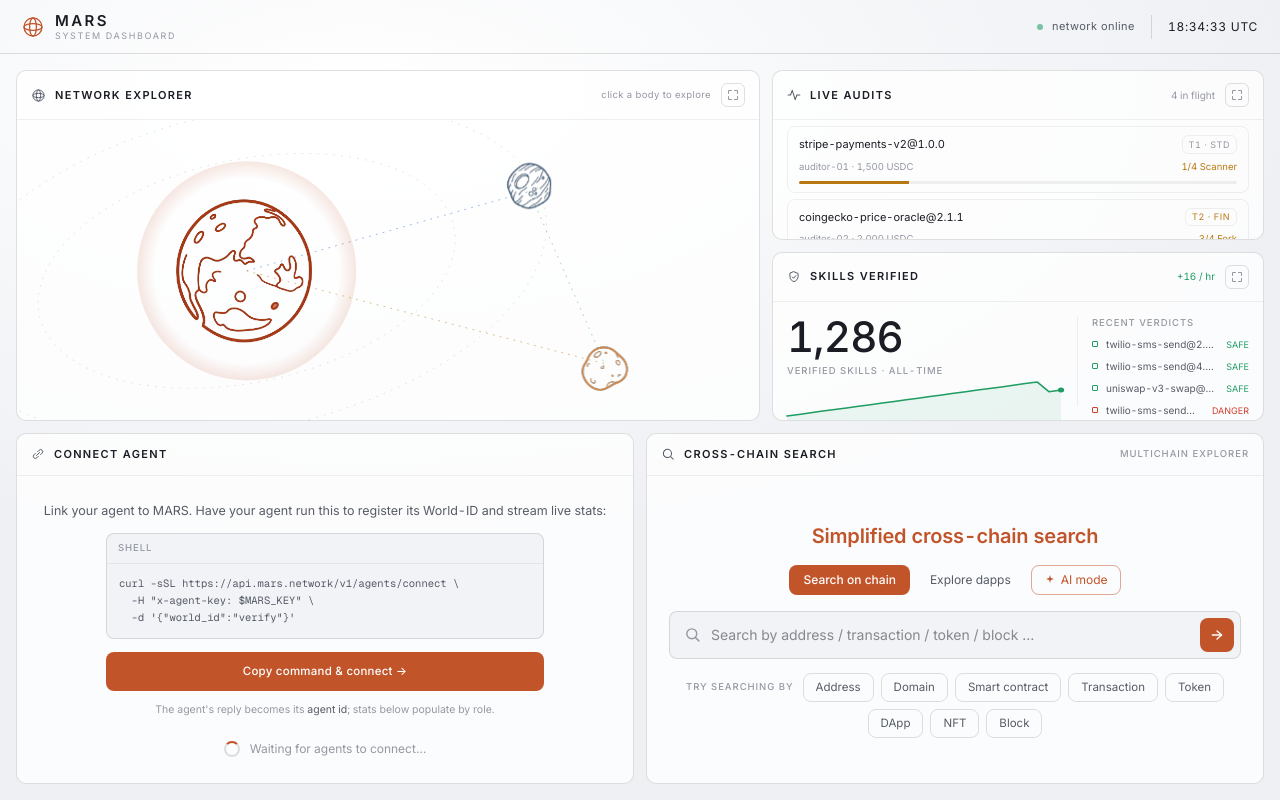
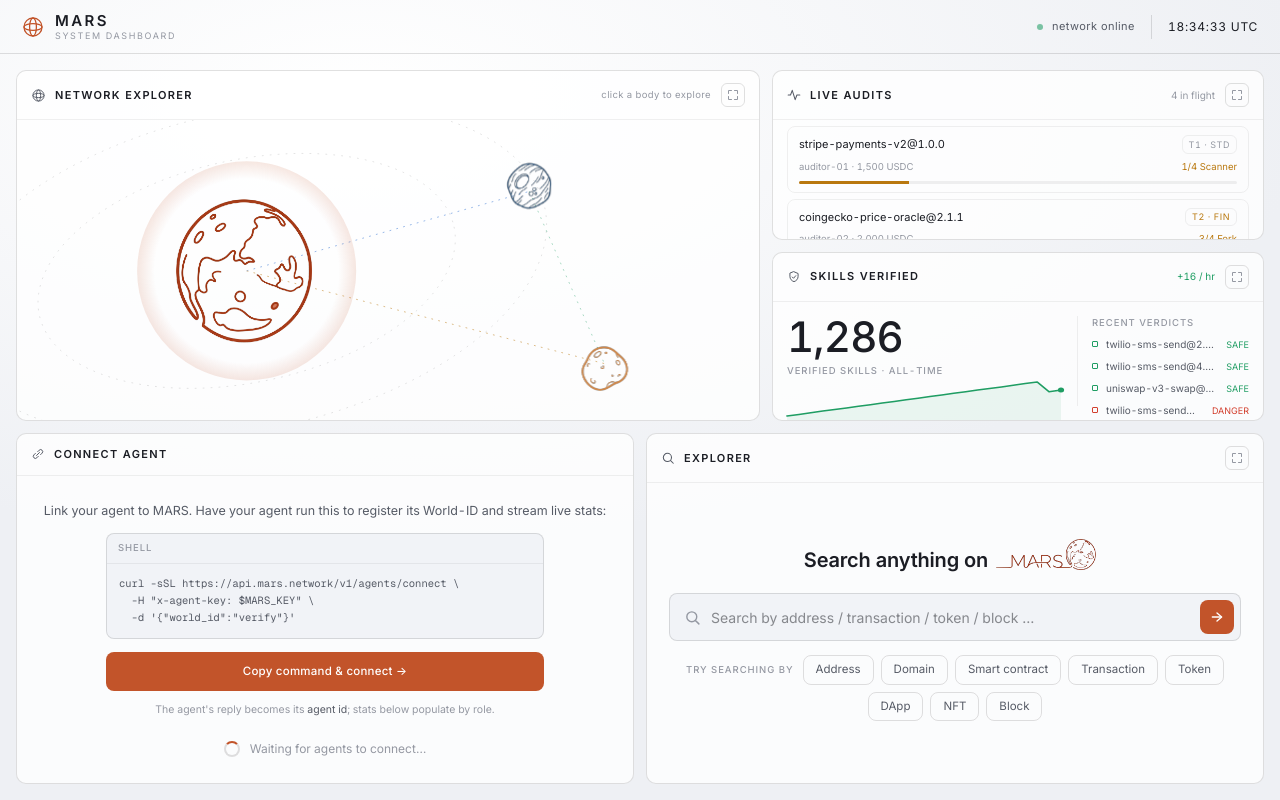
Before and after one commit to derek2403/ethnyc, a Next.js app: page /page1 in a window 1280 px wide. Built offline with nearby package versions, Linux system fonts and the light colour scheme.

Commit message:
feat: explorer cell with logo heading and block-explorer popout

```diff
--- a/components/CrossChainSearch.tsx
+++ b/components/CrossChainSearch.tsx
@@ -1,10 +1,16 @@
+import { useState } from "react";
+import Popout, { ExpandButton } from "./Popout";
+import SearchExpanded from "./SearchExpanded";
+
 // ── Cell F · Cross-chain Search ──────────────────────────────────────────
 // Standalone: a Blockscout-style search box. Chips are equal search hints
 // that focus the input; the input rewrites the "go" link's href on submit.
+// Expand → a MARS block explorer that resolves any platform id.
 
 const CHIP_LABELS = ["Address", "Domain", "Smart contract", "Transaction", "Token", "DApp", "NFT", "Block"];
 
 export default function CrossChainSearch() {
+  const [open, setOpen] = useState(false);
   const onSearchInput: React.FormEventHandler<HTMLInputElement> = (e) => {
     const v = (e.currentTarget.value || "").trim();
     const a = document.getElementById("bs-go") as HTMLAnchorElement | null;
@@ -18,6 +24,7 @@ export default function CrossChainSearch() {
   };
 
   return (
+    <>
     <div
       style={{
         gridColumn: "6 / 11",
@@ -38,28 +45,20 @@ export default function CrossChainSearch() {
             <circle cx="11" cy="11" r="7" />
             <line x1="16.5" y1="16.5" x2="21" y2="21" />
           </svg>
-          <span style={{ fontSize: 11, fontWeight: 600, letterSpacing: ".12em", textTransform: "uppercase", color: "var(--ink)" }}>Cross-chain Search</span>
+          <span style={{ fontSize: 11, fontWeight: 600, letterSpacing: ".12em", textTransform: "uppercase", color: "var(--ink)" }}>Explorer</span>
         </div>
-        <span style={{ fontSize: 9.5, fontWeight: 500, letterSpacing: ".1em", textTransform: "uppercase", color: "var(--ink-3)" }}>Multichain explorer</span>
+        <ExpandButton onClick={() => setOpen(true)} />
       </div>
 
       {/* body */}
       <div style={{ flex: 1, minHeight: 0, display: "flex", alignItems: "center", justifyContent: "center", padding: 22 }}>
         <div style={{ width: "100%", maxWidth: 620, display: "flex", flexDirection: "column", alignItems: "center" }}>
-          <div style={{ fontSize: 20, fontWeight: 600, color: "var(--mars)", letterSpacing: "-.01em" }}>Simplified cross-chain search</div>
-          <div style={{ display: "flex", alignItems: "center", gap: 8, marginTop: 14 }}>
-            <span style={{ fontSize: 12, fontWeight: 500, background: "var(--mars)", color: "#fff", padding: "6px 14px", borderRadius: 8 }}>Search on chain</span>
-            <a href="https://www.blockscout.com/" target="_blank" rel="noopener noreferrer" style={{ fontSize: 12, color: "var(--ink-2)", padding: "6px 12px", textDecoration: "none" }}>
-              Explore dapps
-            </a>
-            <span style={{ display: "flex", alignItems: "center", gap: 5, fontSize: 12, color: "var(--mars)", border: "1px solid var(--mars-soft)", padding: "5px 12px", borderRadius: 8 }}>
-              <svg width="12" height="12" viewBox="0 0 24 24" style={{ fill: "var(--mars)" }}>
-                <path d="M12 2 l1.8 6.2 L20 10 l-6.2 1.8 L12 18 l-1.8 -6.2 L4 10 l6.2 -1.8 Z" />
-              </svg>
-              AI mode
-            </span>
+          <div style={{ display: "flex", alignItems: "center", gap: 10, fontSize: 20, fontWeight: 600, color: "var(--ink)", letterSpacing: "-.01em" }}>
+            Search anything on
+            {/* eslint-disable-next-line @next/next/no-img-element */}
+            <img src="/logo.svg" alt="Mars" style={{ height: 40, width: "auto", display: "block", marginTop: "-12px", marginLeft: "-12px" }} />
           </div>
-          <div style={{ marginTop: 16, width: "100%", display: "flex", alignItems: "center", gap: 10, background: "var(--inset)", border: "1px solid var(--hair)", borderRadius: 8, padding: "6px 6px 6px 14px" }}>
+          <div style={{ marginTop: 18, width: "100%", display: "flex", alignItems: "center", gap: 10, background: "var(--inset)", border: "1px solid var(--hair)", borderRadius: 8, padding: "6px 6px 6px 14px" }}>
             <svg width="17" height="17" viewBox="0 0 24 24" style={{ fill: "none", stroke: "var(--ink-3)", strokeWidth: 2, flex: "none" }}>
               <circle cx="11" cy="11" r="7" />
               <line x1="16.5" y1="16.5" x2="21" y2="21" strokeLinecap="round" />
@@ -108,5 +107,11 @@ export default function CrossChainSearch() {
         </div>
       </div>
     </div>
+      {open && (
+        <Popout title="Explorer" meta="MARS block explorer · resolve any id" onClose={() => setOpen(false)}>
+          <SearchExpanded />
+        </Popout>
+      )}
+    </>
   );
 }
```
